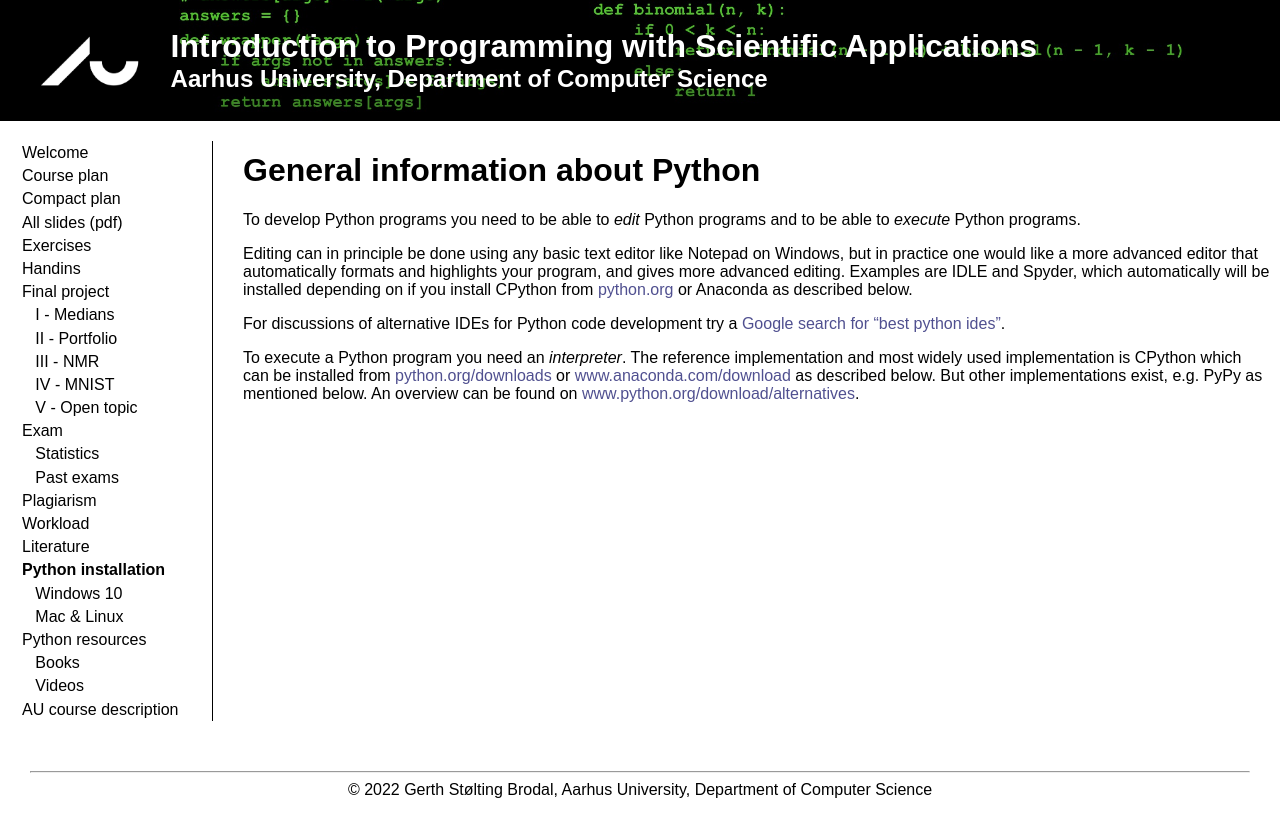
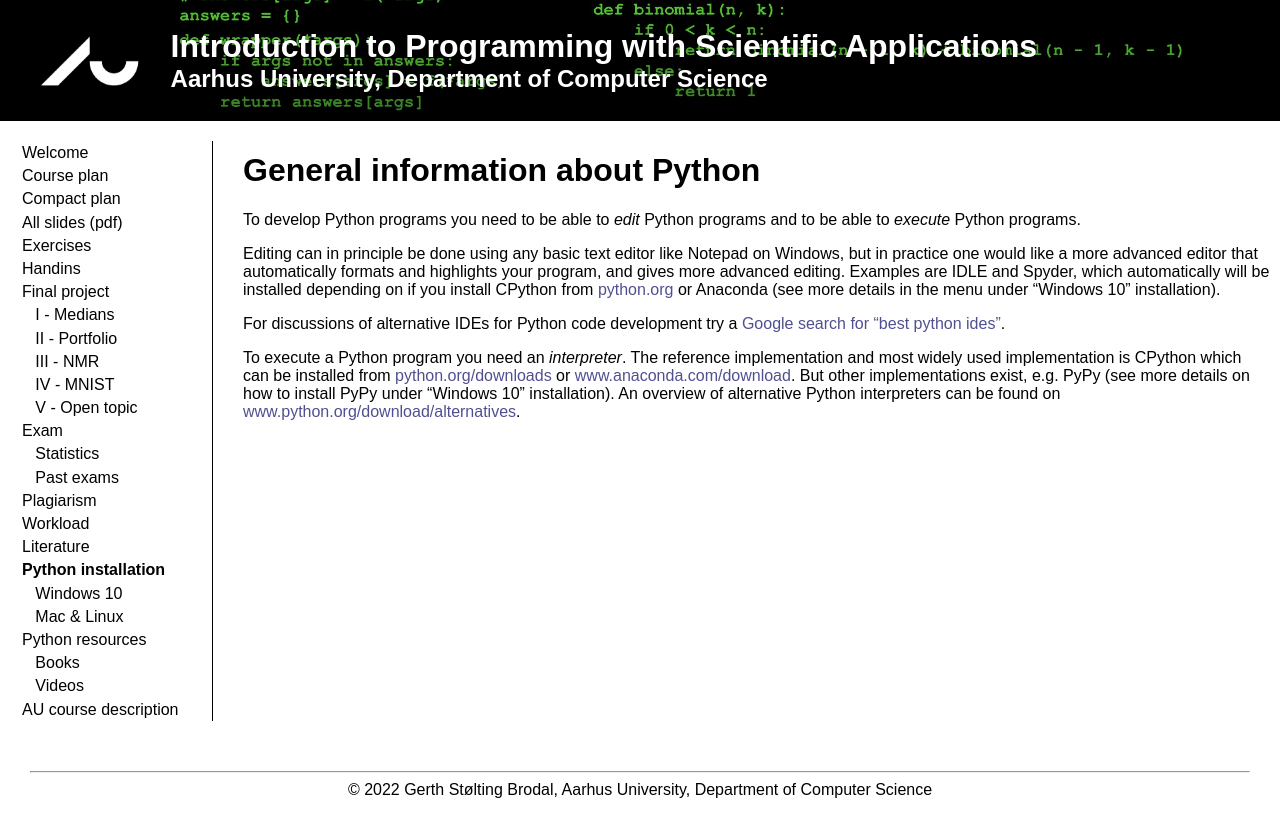
Before and after one commit to gsbrodal/gsbrodal.github.io, a Jekyll site: the page built from ipsa/install-intro.md, in a window 1280 px wide. Shown: the top 837 px of the page. Built offline with Jekyll 4.4.1, drawn with Linux system fonts in a browser that asks for light colours; our own code applies the rules of GitHub Pages for plain Markdown files.

Commit message:
Update install-intro.md

```diff
--- a/ipsa/install-intro.md
+++ b/ipsa/install-intro.md
@@ -2,8 +2,8 @@
 
 To develop Python programs you need to be able to _edit_ Python programs and to be able to _execute_ Python programs.
 
-Editing can in principle be done using any basic text editor like Notepad on Windows, but in practice one would like a more advanced editor that automatically formats and highlights your program, and gives more advanced editing. Examples are IDLE and Spyder, which automatically will be installed depending on if you install CPython from [python.org](https://www.python.org/) or Anaconda as described below.
+Editing can in principle be done using any basic text editor like Notepad on Windows, but in practice one would like a more advanced editor that automatically formats and highlights your program, and gives more advanced editing. Examples are IDLE and Spyder, which automatically will be installed depending on if you install CPython from [python.org](https://www.python.org/) or Anaconda (see more details in the menu under "Windows 10" installation).
 
 For discussions of alternative IDEs for Python code development try a [Google search for "best python ides"](https://www.google.com/search?q=best+python+ides&oq=best+python+ides).
 
-To execute a Python program you need an _interpreter_. The reference implementation and most widely used implementation is CPython which can be installed from [python.org/downloads](https://www.python.org/downloads) or [www.anaconda.com/download](https://www.anaconda.com/download) as described below. But other implementations exist, e.g. PyPy as mentioned below. An overview can be found on [www.python.org/download/alternatives](https://www.python.org/download/alternatives).
+To execute a Python program you need an _interpreter_. The reference implementation and most widely used implementation is CPython which can be installed from [python.org/downloads](https://www.python.org/downloads) or [www.anaconda.com/download](https://www.anaconda.com/download). But other implementations exist, e.g. PyPy (see more details on how to install PyPy under "Windows 10" installation). An overview of alternative Python interpreters can be found on [www.python.org/download/alternatives](https://www.python.org/download/alternatives).
```
